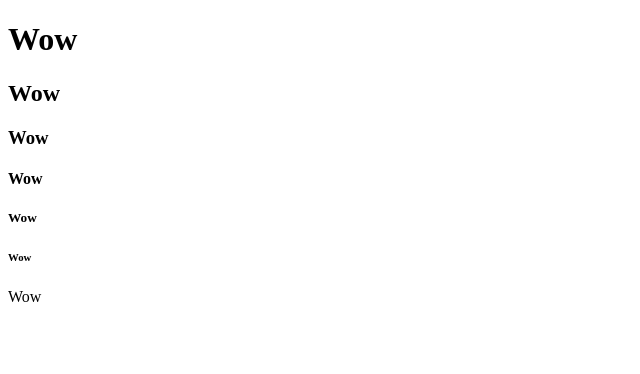
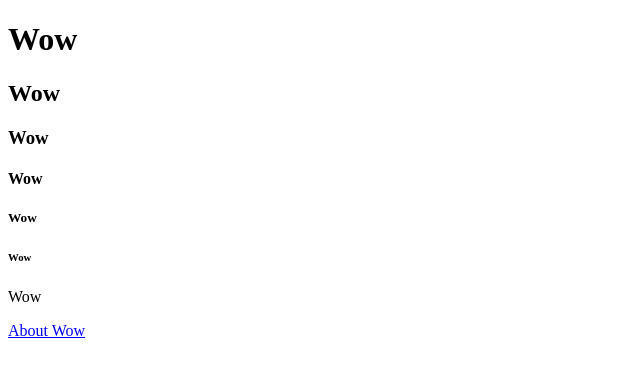
Before and after one commit to ImWraiths/Wow, a plain HTML site: page index.html in a window 1280 px wide. Shown: the full height of the page, 0-640 px from the left. Drawn offline with Linux system fonts and the light colour scheme.

Commit message:
Update index.html

```diff
--- a/index.html
+++ b/index.html
@@ -11,6 +11,7 @@
     <h5> Wow </h5>
     <h6> Wow </h6>
     <p> Wow </p>
+    <a href="./about.html"> About Wow </a>
 
 
   </body>
```
